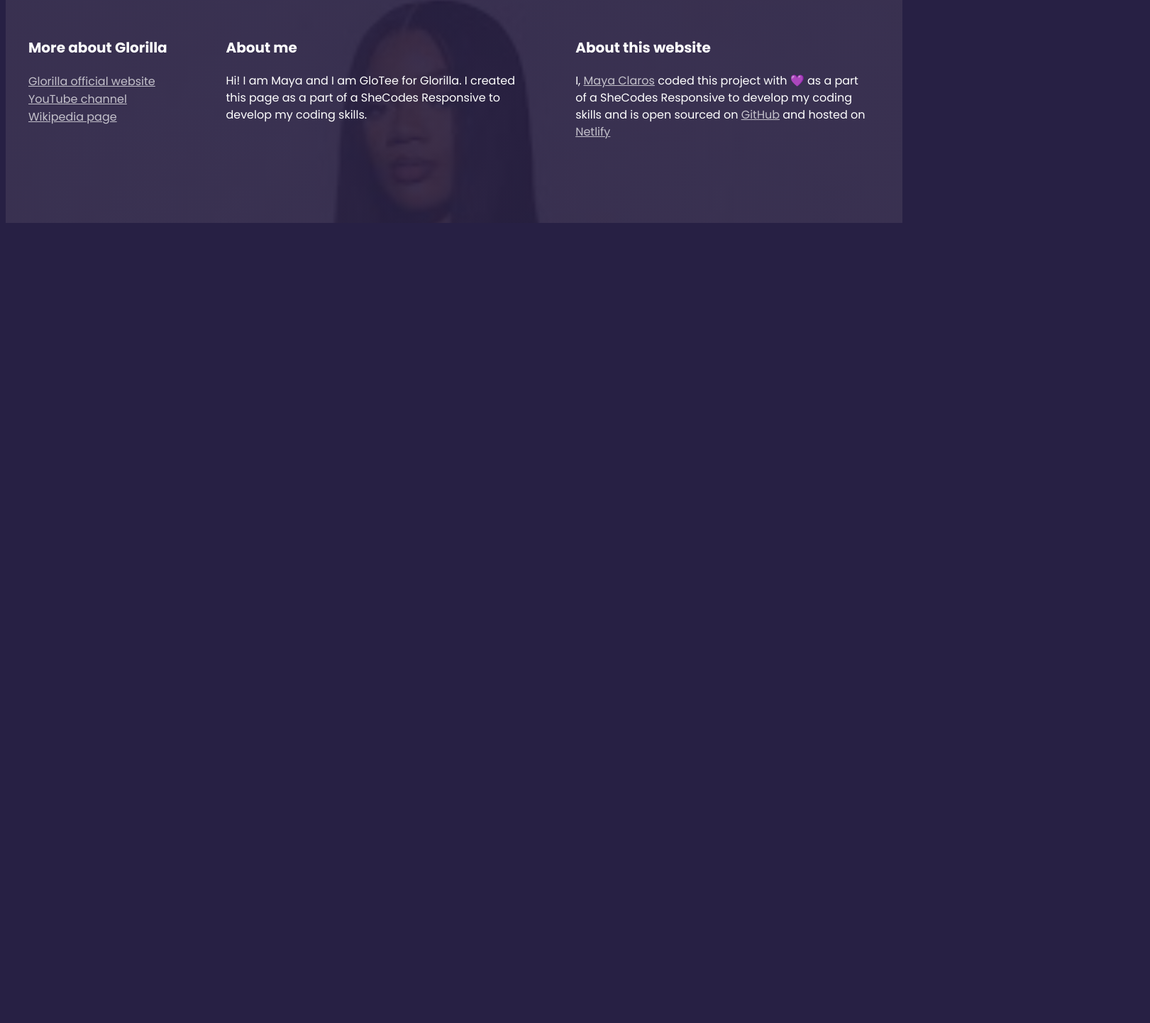
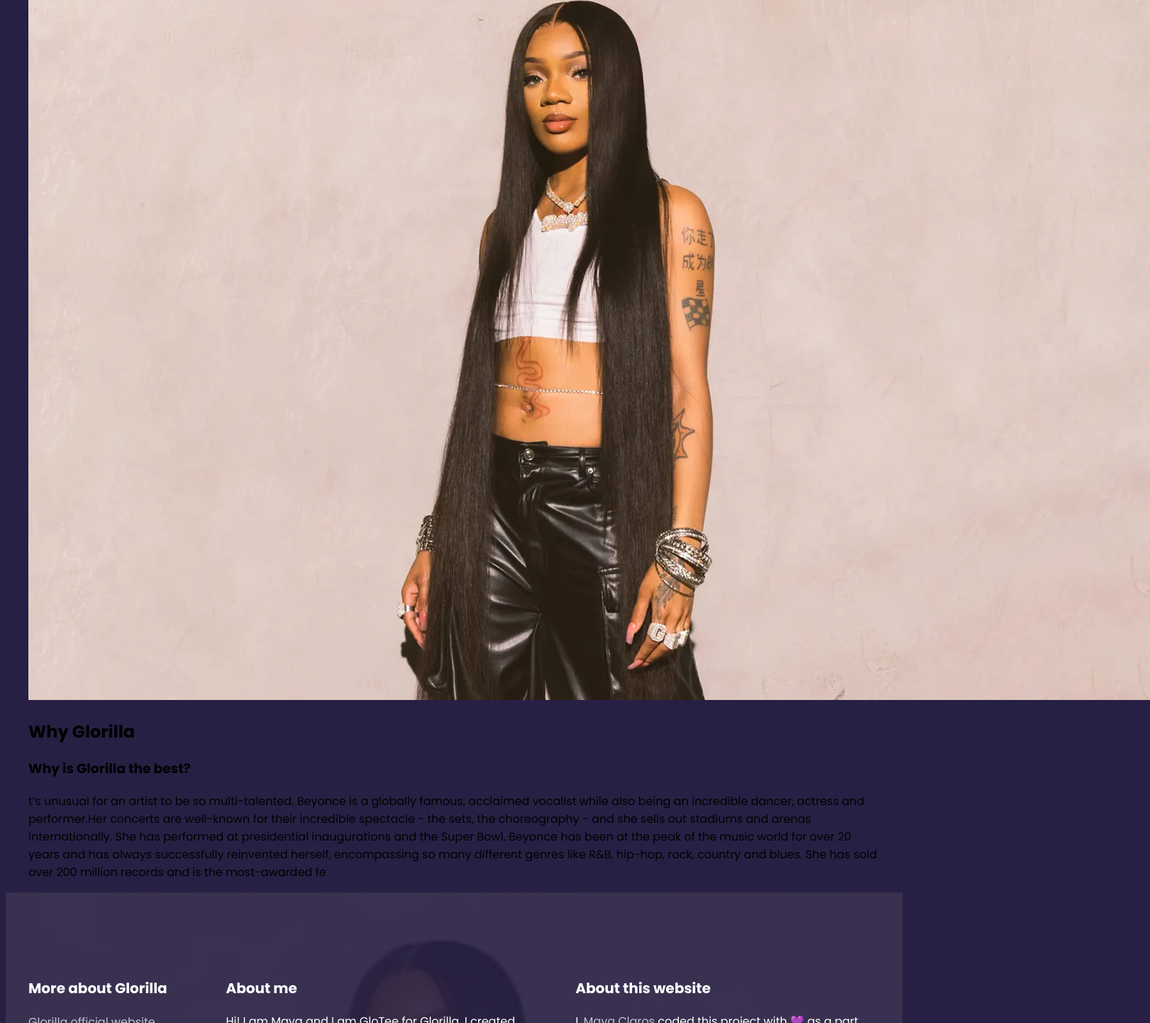
Before and after one commit to mayaclaros/Music-Glorilla, a plain HTML site: page index.html in a window 1280 px wide. Shown: the part 829-2270 px from the top of the page at 71% size, 1621 px wide, since content can reach past the window. Before the commit the page ends 1151 px from the top, so only its background shows below. Drawn offline with Linux system fonts and the light colour scheme.

Commit message:
Update index.html
added a main tag and section inside main tag with content

```diff
--- a/index.html
+++ b/index.html
@@ -21,6 +21,28 @@
     <h2>American Rapper and Rising Superstar</h2>
     <a href="#more">Learn More</a></div>
     </header>
+    <main>
+        <section>
+        <img src="images/GloRilla-Press-Photo_PC_AdamRindy.webp" alt="Glorilla Rap Artist Picture">
+
+
+
+        <h2>Why Glorilla</h2>
+        <h3>Why is Glorilla the best?</h3>
+        <p>t’s unusual for an artist to be so multi-talented. Beyonce is a globally famous, acclaimed vocalist while also being an incredible dancer, actress and performer.Her concerts are well-known for their incredible spectacle - the sets, the choreography - and she sells out stadiums and arenas internationally. She has performed at presidential inaugurations and the Super Bowl. Beyonce has been at the peak of the music world for over 20 years and has always successfully reinvented herself, encompassing so many different genres like R&B, hip-hop, rock, country and blues.
+
+She has sold over 200 million records and is the most-awarded fe</p>
+
+
+
+
+
+
+
+    </section>
+
+
+    </main>
     <footer>
         <section class="grid">
   <div>
```
